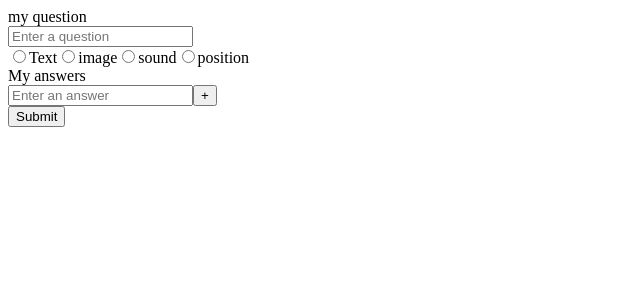
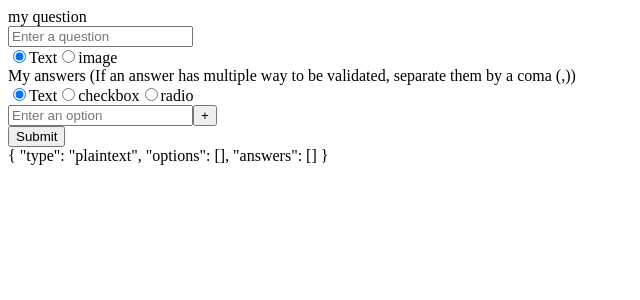
Before and after one commit to HediZitouni/lockdown, an Angular app: page /suggestion in a window 1280 px wide. Shown: the top 300 px of the page, without its empty margins (0-640 px from the left). Built offline with nearby package versions, Linux system fonts and the light colour scheme.

Commit message:
form works for all

```diff
--- a/src/app/answer-form/answer-form.component.html
+++ b/src/app/answer-form/answer-form.component.html
@@ -1,6 +1,6 @@
 <form #form="ngForm" (ngSubmit)="onSubmit()">
     <div *ngIf = "answerForm.type === 'text'">
-        <input type="text" name="{{answerForm.type}}{{answerForm.id}}" placeholder="Enter an answer" [(ngModel)] = "answerForm.content">
+        <input type="text" name="{{answerForm.type}}{{answerForm.id}}" placeholder="Enter an answer" [(ngModel)] = "answerForm.answer">
         <br><br>
     </div>
 
@@ -17,9 +17,6 @@
         </div>
         <br><br>
     </div>
-    <div *ngIf = "answerForm.type === 'button'">
-        <button>{{answerForm.content}}</button>
-    </div>
 
     <button>click</button>
 </form>
--- a/src/app/answer-form/answer-form.component.ts
+++ b/src/app/answer-form/answer-form.component.ts
@@ -9,10 +9,10 @@ import { answerFormModel } from '../datamodel/answerFormModel';
 export class AnswerFormComponent implements OnInit {
 
   originalAnswer: answerFormModel[] = [ // has to come from manche component, one by one
-    { id:1, type: 'text', content: 'Enter an answer'},
-    { id:2, type: 'radio', content: 'questionRadio', options: ['radio1', 'radio2', 'radio3'] },
-    { id:3, type: 'checkbox', content: 'questionCheckbox', options: ['checkbox1', 'checkbox2', 'checkbox3'] },
-    { id:4, type: 'button', content: 'Click me'}
+    { id:1, type: 'text'},
+    { id:2, type: 'radio', options: ['radio1', 'radio2', 'radio3'] },
+    { id:3, type: 'checkbox', options: ['checkbox1', 'checkbox2', 'checkbox3'] },
+    { id:4, type: 'button'}
   ];
 
   @Input() answerForm: answerFormModel;
--- a/src/app/datamodel/answerFormModel.ts
+++ b/src/app/datamodel/answerFormModel.ts
@@ -1,7 +1,6 @@
 export interface answerFormModel {
     id: number,
     type: string,
-    content: string,
     options?: string[],
     answer?: string[]
 }
--- a/src/app/partie/partie.component.ts
+++ b/src/app/partie/partie.component.ts
@@ -13,12 +13,12 @@ export class PartieComponent implements OnInit {
     manches: [
       {
         question: {id: 1, type: 'text', content: 'My text question ?'},
-        answerForm: {id: 1, type: 'checkbox', content: 'questionCheckbox', options: ['checkbox10', 'checkbox20', 'checkbox30'] },
+        answerForm: {id: 1, type: 'checkbox', options: ['checkbox10', 'checkbox20', 'checkbox30'] },
         answer: {idQuestion: 1, content: 'my answer'}
       },
       {
         question: {id: 2, type: 'image', content: 'Guess the image', source: 'images/image.jpg'},
-        answerForm: {id: 2, type: 'text', content: 'Enter an answer'},
+        answerForm: {id: 2, type: 'text'},
         answer: {idQuestion: 2, content: 'My second answer'}
       },
     ]
--- a/src/app/suggestion/suggestion.component.html
+++ b/src/app/suggestion/suggestion.component.html
@@ -1,28 +1,35 @@
-<form #form="ngForm" (ngSubmit)="onSubmit()">
+<form #form="ngForm" (ngSubmit)="onSubmit()" ngNativeValidate>
     <div>my question</div>
 
-    <div *ngIf="question.type !== 'position'">
-        <input type="text" name="question" placeholder="Enter a question" [(ngModel)] = "question.content">
+    <input type="text" name="question" placeholder="Enter a question" [(ngModel)] = "question.content" required>
+
+    <div>
+        <input type="radio" name="questionType" value="text" [(ngModel)] = "question.type" (change)="onChangeQuestionType()" required><label>Text</label>
+        <input type="radio" name="questionType" value="textWithImage" [(ngModel)] = "question.type" (change)="onChangeQuestionType()" required><label>image</label>
+    </div>
+
+    <div>My answers (If an answer has multiple way to be validated, separate them by a coma (,))</div>
+
+    <div *ngIf= "question.type === 'textWithImage'">
+        <input type="text" name="url" placeholder="Enter the image url" [(ngModel)] = "question.source">
     </div>
 
     <div>
-        <input type="radio" name="questionType" value="text" [(ngModel)] = "question.type"><label>Text</label>
-        <input type="radio" name="questionType" value="image" [(ngModel)] = "question.type"><label>image</label>
-        <input type="radio" name="questionType" value="sound" [(ngModel)] = "question.type"><label>sound</label>
-        <input type="radio" name="questionType" value="position" [(ngModel)] = "question.type"><label>position</label>
+        <input type="radio" name="answerType" value="plaintext" [(ngModel)] = "answer.type" (change)="onChangeAnswerType()" required><label>Text</label>
+        <input type="radio" name="answerType" value="checkbox" [(ngModel)] = "answer.type" (change)="onChangeAnswerType()" required><label>checkbox</label>
+        <input type="radio" name="answerType" value="radio" [(ngModel)] = "answer.type" (change)="onChangeAnswerType()" required><label>radio</label>
     </div>
 
-    <div *ngIf="question.type !== 'position'">
-            <div>My answers</div>
-            <div *ngFor="let answer of answers">
-                <span>{{answer}}</span>
-                <button (click)="onClickRemove(answer)" name="{{answer}}">-</button>
-            </div>
-            <input type="text" name="answer" placeholder="Enter an answer" [(ngModel)] = "currentAnswer">
-            <button type="button" (click)="onClick()">+</button>
+    <div *ngFor="let option of answer.options">
+        <span>{{option}}</span>
+        <button type='button' (click)="onClickRemove(option)">-</button>
+        <button type='button' (click)="onClickValidate(option)">valide</button>
+    </div>
+    <input type="text" name="option" placeholder="Enter an option" [(ngModel)] = "currentAnswer">
+    <button type="button" (click)="onClick()">+</button>
 
-            <div>
-                <button (submit)="onSubmit()">Submit</button>
-            </div>
+    <div>
+        <button (submit)="onSubmit()">Submit</button>
     </div>
 </form>
+ {{answer | json}}
--- a/src/app/suggestion/suggestion.component.ts
+++ b/src/app/suggestion/suggestion.component.ts
@@ -9,7 +9,7 @@ import { SuggestionService } from '../services/suggestion.service';
 })
 export class SuggestionComponent implements OnInit {
   question: questionModel;
-  answers: string[] = [];
+  answer: any;
   currentAnswer: string;
   constructor(
     private suggestionService: SuggestionService
@@ -19,25 +19,77 @@ export class SuggestionComponent implements OnInit {
     this.question = {
       id: 0,
       content: '',
-      type:''
+      type:'text',
+      source:''
+    };
+    this.answer = {
+      type:'plaintext',
+      options:[],
+      answers:[]
     }
   }
 
   onClick() {
-    this.answers.push(this.currentAnswer);
-    this.currentAnswer = '';
+    if (this.currentAnswer) {
+      this.answer.options.push(this.currentAnswer);
+      this.currentAnswer = '';
+    }
   }
 
-  onClickRemove(answer) {
-    const index = this.answers.findIndex(option => option === answer);
-    this.answers.splice(index, 1);
+  onClickRemove(optionToRemove) {
+    const index = this.answer.options.findIndex(option => option === optionToRemove);
+    this.answer.options.splice(index, 1);
+  }
+
+  onChangeAnswerType() {
+    this.answer.options = [];
+    this.answer.answers = [];
+  }
+
+  onChangeQuestionType() {
+    this.clearAnswer();
+    this.question.source = '';
+  }
+
+  onClickValidate(optionToValidate) {
+    if (this.answer.type === 'checkbox') {
+      this.answer.answers.push(this.answer.options.findIndex(option => option === optionToValidate));
+    } else if (this.answer.type === 'radio') {
+      this.answer.answers = this.answer.options.findIndex(option => option === optionToValidate);
+    } else {
+      this.answer.answers = [optionToValidate.split(',')];
+    }
   }
 
   onSubmit() {
-    this.suggestionService.setSuggestion({
-      question: this.question,
-      answer: this.answers
-    });
+    if (this.answer.options.length > 0) {
+      if (this.answer.type !== 'checkbox' && this.answer.type !== 'radio') {
+        this.answer.options = this.answer.options.map(option => option.split(','));
+        this.answer.answers = this.answer.options;
+      } else {
+        if (this.answer.answers.length === 0 ) {
+          if (this.answer.type === 'checkbox') {
+            this.answer.answers = [0];
+          } else {
+            this.answer.answers = 0;
+          }
+        }
+      }
+
+      this.suggestionService.setSuggestion({
+        question: this.question,
+        answer: this.answer
+      });
+    } else {
+      alert('Il vous manque au moins une réponse');
+    }
   }
 
+  clearAnswer() {
+    this.answer = {
+      type:'plaintext',
+      options:[],
+      answers:[]
+    }
+  }
 }
```
